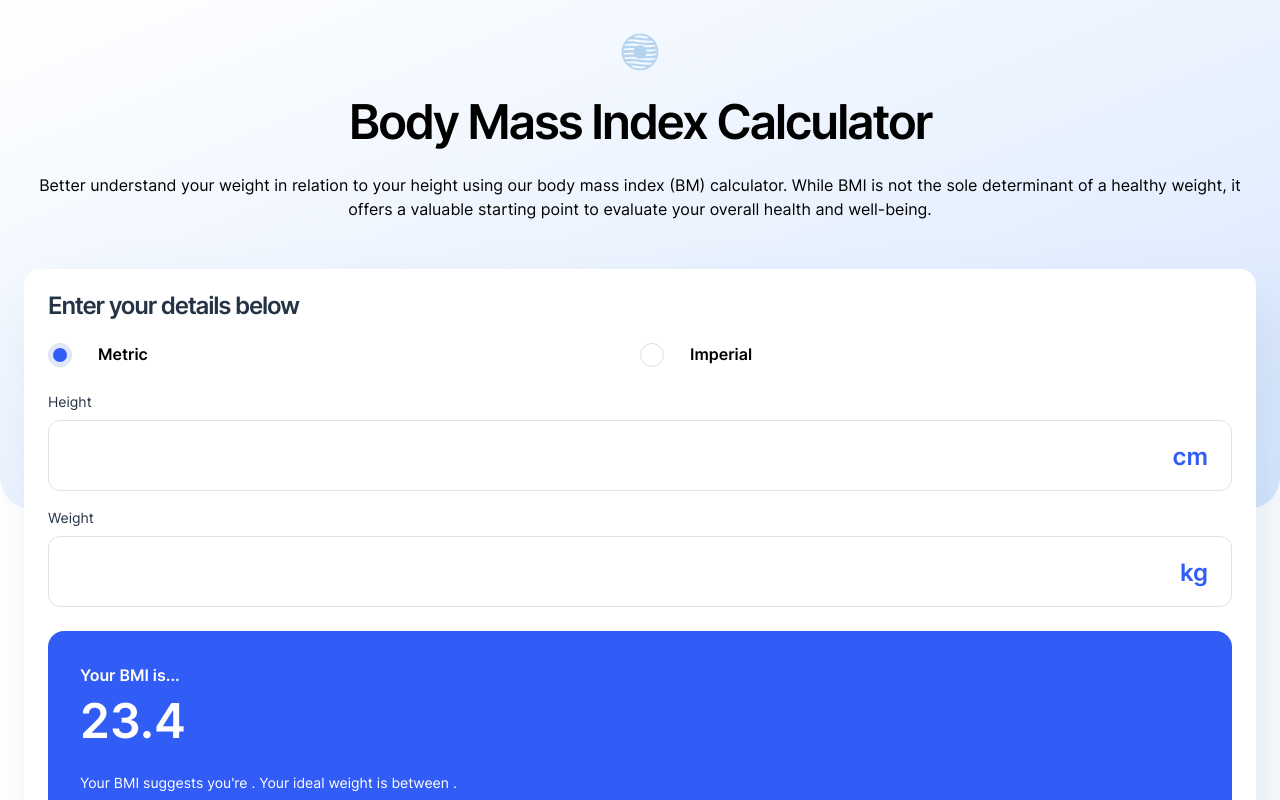
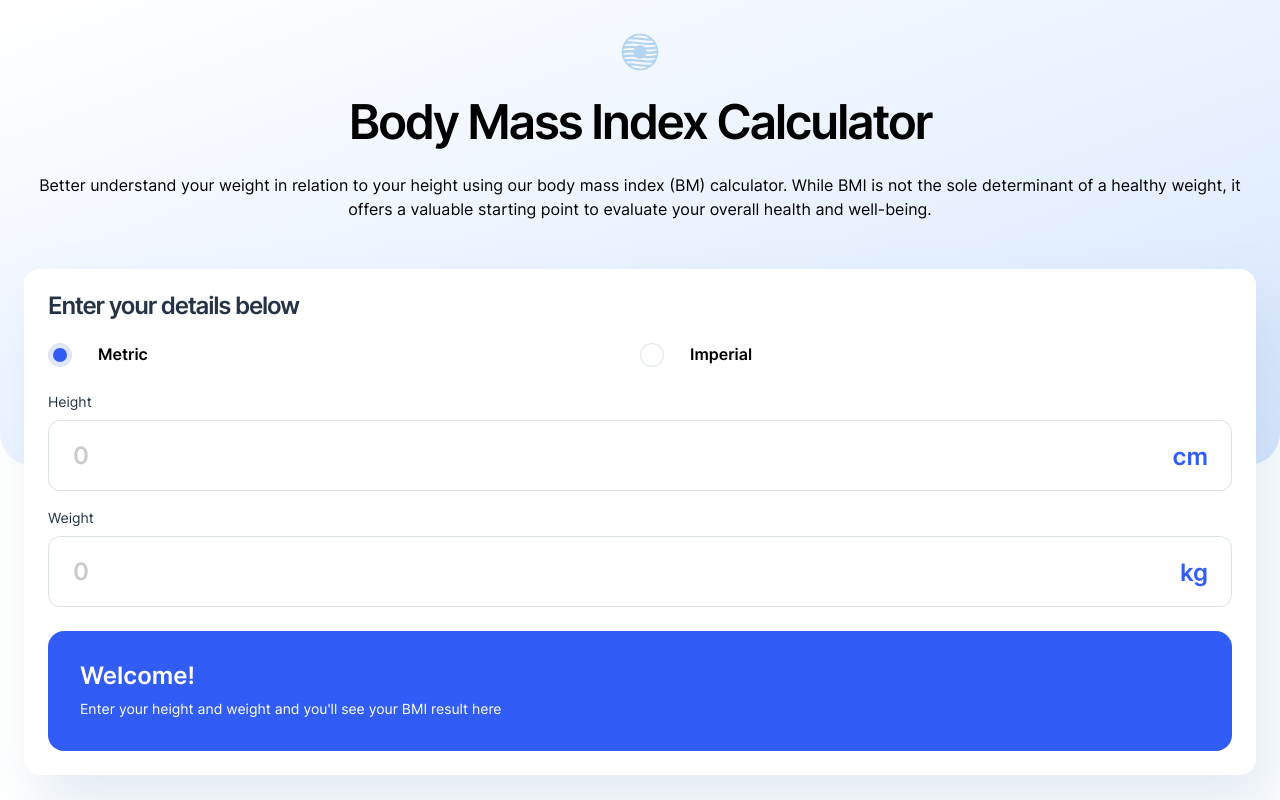
Before and after one commit to orphandeity/bmi-calculator, a Svelte app: page / in a window 1280 px wide. Shown: the top 800 px of the page. Built offline with nearby package versions, Linux system fonts and the light colour scheme.

Commit message:
bmi logic

```diff
--- a/src/app.css
+++ b/src/app.css
@@ -6,6 +6,7 @@
 :root {
   --color-blue: hsla(227 92% 58% / 1);
   --color-gunmetal: hsla(215 31% 21% / 1);
+  --color-gunmetal-muted: hsla(215 31% 21% / 0.25);
   --color-dark-electric-blue: hsla(215 17% 45% / 1);
 
   --color-red: hsla(331 89% 53% / 0.15);
--- a/src/card.svelte
+++ b/src/card.svelte
@@ -1,52 +1,184 @@
+<script lang="ts">
+  // all calculations done with metric units
+  let imperial: boolean = false; // true = imperial, false = metric
+
+  let cm: number;
+  let kg: number;
+  let feet: number;
+  let inches: number;
+  let stone: number;
+  let lbs: number;
+
+  $: metricWeightTotalLbs = Number(stone) * 14 + Number(lbs);
+  $: metricHeightTotalInches = Number(feet) * 12 + Number(inches);
+
+  function convertLbsToKg(lbs) {
+    return lbs * 0.4535924;
+  }
+  function convertInchesToCm(inches) {
+    return inches * 2.54;
+  }
+
+  function calculateBmi(weight, height) {
+    let kg = weight;
+    let cm = height;
+    if (imperial) {
+      kg = convertLbsToKg(weight);
+      cm = convertInchesToCm(height);
+    }
+    return (kg / (cm * 0.01) ** 2).toFixed(1);
+  }
+</script>
+
 <div class="card">
   <div class="background" />
   <h2>Enter your details below</h2>
 
   <fieldset name="imperial" id="metric-imperial">
     <label for="metric">
-      <input type="radio" name="imperial" id="metric" value="metric" checked />
+      <input
+        type="radio"
+        name="imperial"
+        id="metric"
+        placeholder="0"
+        bind:group={imperial}
+        value={false}
+      />
       Metric
     </label>
 
     <label for="imperial">
-      <input type="radio" name="imperial" id="imperial" value="imperial" />
+      <input
+        type="radio"
+        name="imperial"
+        id="imperial"
+        placeholder="0"
+        bind:group={imperial}
+        value={true}
+      />
       Imperial
     </label>
   </fieldset>
 
+  {#if imperial}
     <div class="input">
       <label for="height">
         Height
-      <div>
-        <input type="text" id="height" maxlength="7" />
+        <div class="metric">
+          <div class="input-wrapper">
+            <input
+              type="text"
+              id="height"
+              maxlength="3"
+              placeholder="0"
+              bind:value={feet}
+            />
+            <span>ft</span>
+          </div>
+          <div class="input-wrapper">
+            <input
+              type="text"
+              id="height"
+              maxlength="3"
+              placeholder="0"
+              bind:value={inches}
+            />
+            <span>in</span>
+          </div>
+        </div>
+      </label>
+
+      <label for="weight">
+        Weight
+        <div class="metric">
+          <div class="input-wrapper">
+            <input
+              type="text"
+              id="weight"
+              maxlength="3"
+              placeholder="0"
+              bind:value={stone}
+            />
+            <span>st</span>
+          </div>
+          <div class="input-wrapper">
+            <input
+              type="text"
+              id="weight"
+              maxlength="3"
+              placeholder="0"
+              bind:value={lbs}
+            />
+            <span>lbs</span>
+          </div>
+        </div>
+      </label>
+    </div>
+  {:else}
+    <div class="input">
+      <label for="height">
+        Height
+        <div class="input-wrapper">
+          <input
+            type="text"
+            id="height"
+            maxlength="3"
+            placeholder="0"
+            bind:value={cm}
+          />
           <span>cm</span>
         </div>
       </label>
 
       <label for="weight">
         Weight
-      <div>
-        <input type="text" id="weight" maxlength="7" />
+        <div class="input-wrapper">
+          <input
+            type="text"
+            id="weight"
+            maxlength="3"
+            placeholder="0"
+            bind:value={kg}
+          />
           <span>kg</span>
         </div>
       </label>
     </div>
+  {/if}
 
   <div class="result">
+    {#if imperial && inches && lbs}
       <div>
         <p>Your BMI is...</p>
-      <div>
-        <!-- add score -->
-        23.4
+        <div id="bmi">
+          {calculateBmi(metricWeightTotalLbs, metricHeightTotalInches)}
         </div>
       </div>
-
       <p>
         Your BMI suggests you're <span class="classification"
           ><!-- add classification --></span
         >. Your ideal weight is between
         <span class="range"><!-- add range --></span>.
       </p>
+    {:else if !imperial && cm && kg}
+      <div>
+        <p>Your BMI is...</p>
+        <div id="bmi">
+          {calculateBmi(kg, cm)}
+        </div>
+      </div>
+      <p>
+        Your BMI suggests you're <span class="classification"
+          ><!-- add classification --></span
+        >. Your ideal weight is between
+        <span class="range"><!-- add range --></span>.
+      </p>
+    {:else}
+      <div>
+        <p class="welcome">Welcome!</p>
+        <p>Enter your height and weight and you'll see your BMI result here</p>
+      </div>
+    {/if}
   </div>
 </div>
 
@@ -135,7 +267,7 @@
     flex-direction: column;
     gap: 0.5rem;
   }
-  .input label > div {
+  .input-wrapper {
     position: relative;
     font-size: var(--font-heading-md);
     font-weight: 600;
@@ -146,12 +278,27 @@
     padding: 1.25rem 1.5rem;
     width: 100%;
   }
-  .input label > div > span {
+  input[type="text"]::placeholder {
+    color: var(--color-gunmetal-muted);
+  }
+  .input label span {
     position: absolute;
     right: var(--padding-base);
     top: 50%;
     transform: translatey(-50%);
     color: var(--color-blue);
+  }
+
+  .metric {
+    display: grid;
+    grid-template-columns: 1fr 1fr;
+    gap: 1rem;
+  }
+
+  .welcome {
+    font-size: var(--font-heading-md);
+    line-height: 110%;
+    letter-spacing: -5%;
   }
 
   .result {
@@ -164,21 +311,20 @@
     gap: 1.5rem;
   }
   .result > :first-child {
+    font-weight: 600;
     display: flex;
     flex-direction: column;
     gap: 0.5rem;
   }
-  .result > :first-child > :first-child {
-    font-weight: 600;
-  }
-  .result > :first-child > :last-child {
+
+  #bmi {
     font-size: var(--font-heading-lg);
-    font-weight: 600;
     line-height: 110%;
     letter-spacing: -5%;
   }
-  .result > :last-child {
+  .result p:last-child {
     font-size: var(--font-small);
+    font-weight: 400;
   }
   .range {
     font-weight: 600;
```
Lines whose indentation alone changed are shown as unchanged.
